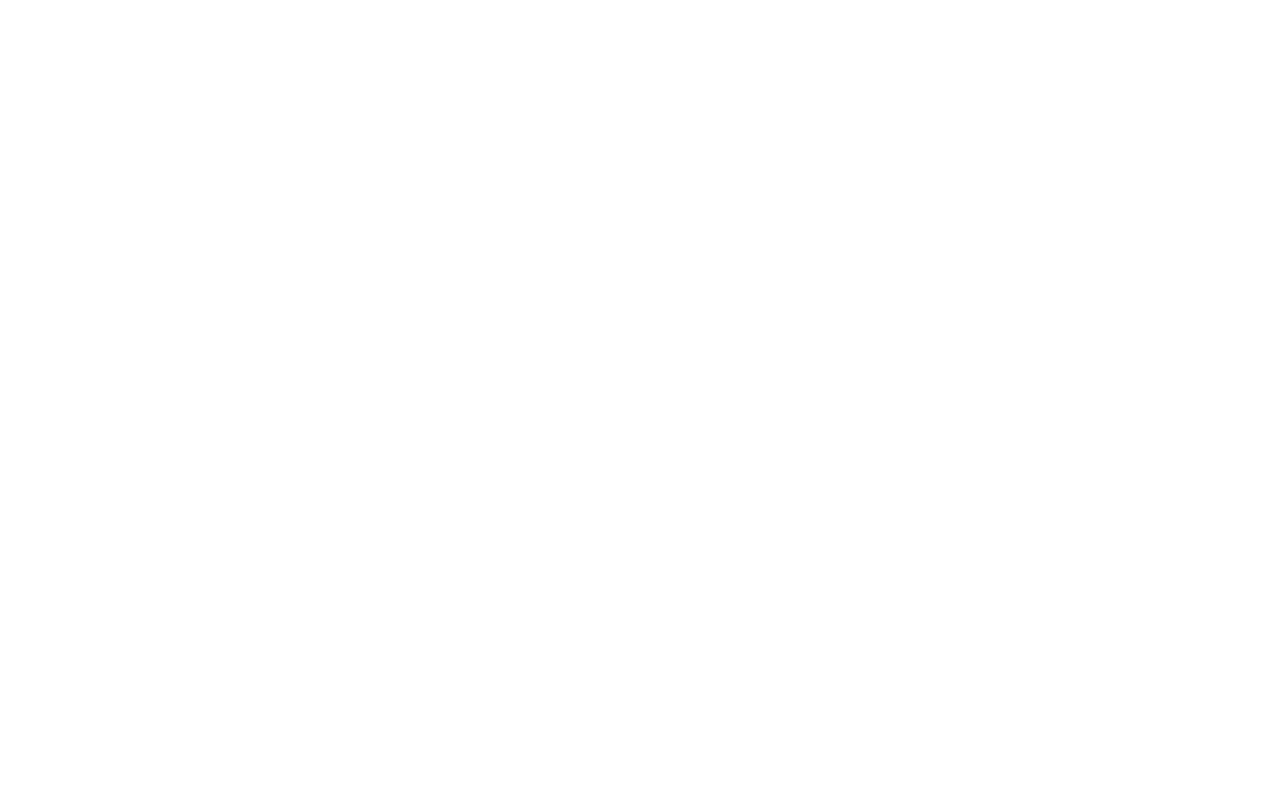
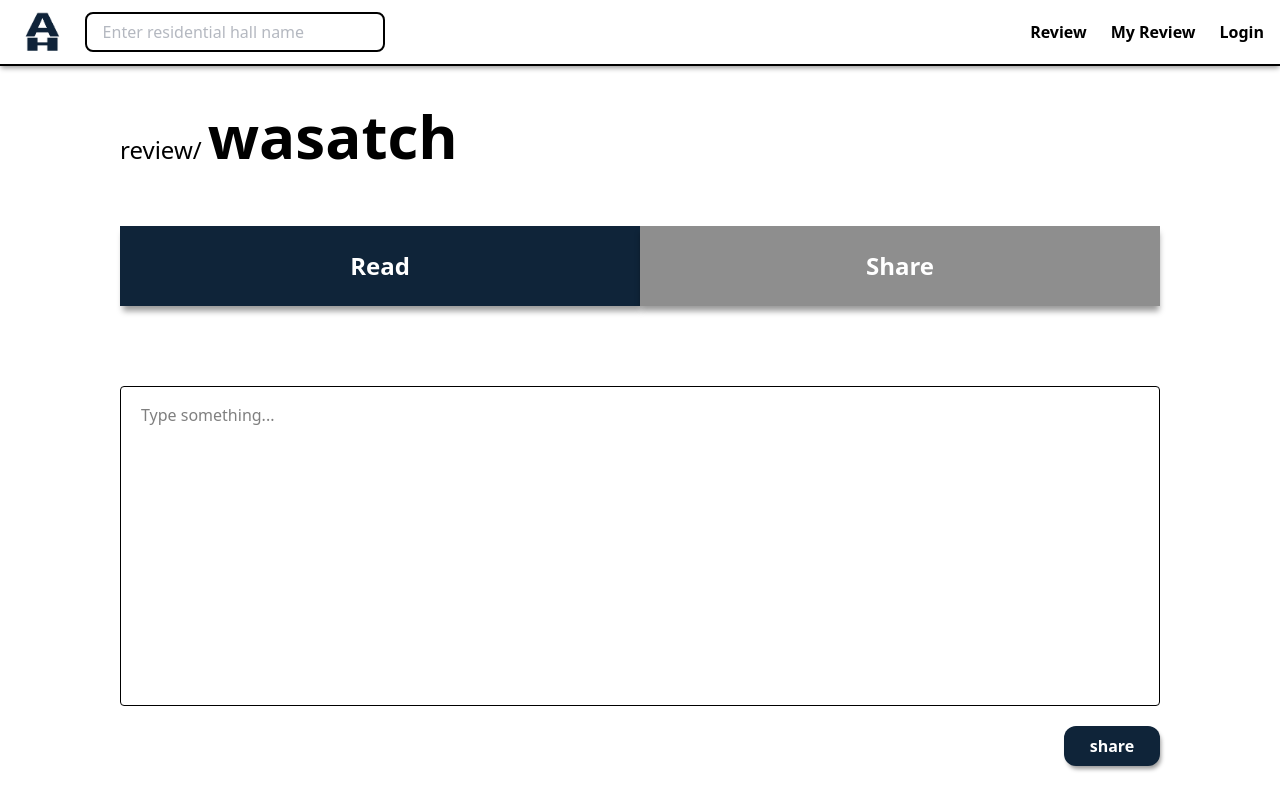
Before and after one commit to 6bb6md6issc/residential-hall-review, a React (Vite) app: page /share in a window 1280 px wide. Before the commit this address had no page. Shown: the top 800 px of the page. Built offline with nearby package versions, Linux system fonts and the light colour scheme.

Commit message:
added share review page

```diff
--- a/src/App.jsx
+++ b/src/App.jsx
@@ -1,15 +1,44 @@
 import './App.css'
 import Layout from './layout/Layout'
-import ReviewList from './component/ReviewList';
+import HallReviewPage from './pages/HallReviewPage';
 import { Route, Routes } from 'react-router-dom';
 import HomePage from './pages/HomePage'
+import ShareReviewPage from './pages/ShareReviewPage';
+
+const wasatchHall = {
+  hallName: "wasatch",
+  reviews: [
+    {
+      rating: 5,
+      term: "2024-2025",
+      date: "Mar 17th, 2025",
+      content:
+        "A WONDERFUL Professor. She is very good at what she does, teaches very clearly, and ACTUALLY SHOWS EXAMPLES. Even though it was at 8 am, Zhang managed to teach things very clearly. Tests were very fair in my opinion, very similar to practice exam. Would take her again, I hope i get her for 6A",
+    },
+    {
+      rating: 4,
+      term: "2023-2025",
+      date: "Mar 10th, 2025",
+      content:
+        "A WONDERFUL Professor. She is very good at what she does, teaches very clearly, and ACTUALLY SHOWS EXAMPLES. Even though it was at 8 am, Zhang managed to teach things very clearly. Tests were very fair in my opinion, very similar to practice exam. Would take her again, I hope i get her for 6A",
+    },
+    {
+      rating: 3,
+      term: "2022-2023",
+      date: "Mar 16th, 2025",
+      content:
+        "A WONDERFUL Professor. She is very good at what she does, teaches very clearly, and ACTUALLY SHOWS EXAMPLES. Even though it was at 8 am, Zhang managed to teach things very clearly. Tests were very fair in my opinion, very similar to practice exam. Would take her again, I hope i get her for 6A",
+    },
+  ]};
+
 function App() {
 
   return (
     <Routes>
       <Route path="/" element={<Layout />}>
         <Route index element={<HomePage />} />
-        <Route path="review" element={<ReviewList/>}/>
+        <Route path="review" element={<HallReviewPage hall={wasatchHall}/>}/>
+        <Route path="share" element={<ShareReviewPage hall={wasatchHall}/>}/>
       </Route>
     </Routes>
   )
--- a/src/component/NavBar.jsx
+++ b/src/component/NavBar.jsx
@@ -11,7 +11,10 @@
   };
 
   return (
-    <div className='border-b-2 border-black'>
+    <div
+      className='border-b-2 border-black'
+      style={{boxShadow: '0 3px 5px -1px rgba(0, 0, 0, 0.4)'}}
+    >
       <div className="flex flex-col md:flex-row md:items-center md:justify-between px-4 py-2 space-y-4 md:space-y-0">
 
       {/* Left: Logo + Input (always side by side) */}
--- a/src/component/ReviewList.jsx
+++ /dev/null
@@ -1,44 +0,0 @@
-import React from 'react'
-import Review from './Review'
-
-const ReviewList = () => {
-  const reviews = [
-    {
-      rating: 5,
-      term: "2024-2025",
-      date: "Mar 17th, 2025",
-      content:
-        "A WONDERFUL Professor. She is very good at what she does, teaches very clearly, and ACTUALLY SHOWS EXAMPLES. Even though it was at 8 am, Zhang managed to teach things very clearly. Tests were very fair in my opinion, very similar to practice exam. Would take her again, I hope i get her for 6A",
-    },
-    {
-      rating: 4,
-      term: "2023-2025",
-      date: "Mar 10th, 2025",
-      content:
-        "A WONDERFUL Professor. She is very good at what she does, teaches very clearly, and ACTUALLY SHOWS EXAMPLES. Even though it was at 8 am, Zhang managed to teach things very clearly. Tests were very fair in my opinion, very similar to practice exam. Would take her again, I hope i get her for 6A",
-    },
-    {
-      rating: 3,
-      term: "2022-2023",
-      date: "Mar 16th, 2025",
-      content:
-        "A WONDERFUL Professor. She is very good at what she does, teaches very clearly, and ACTUALLY SHOWS EXAMPLES. Even though it was at 8 am, Zhang managed to teach things very clearly. Tests were very fair in my opinion, very similar to practice exam. Would take her again, I hope i get her for 6A",
-    },
-  ];
-
-  return (
-    <div className='mt-5'>
-      {reviews.map((review, i) => (
-        <Review
-          key={i}
-          rating={review.rating}
-          term={review.term}
-          date={review.date}
-          content={review.content}
-        />
-      ))}
-    </div>
-  );
-};
-
-export default ReviewList;
--- a/src/component/HomePageCard.jsx
+++ b/src/component/home/HomePageCard.jsx
@@ -1,6 +1,6 @@
 import React from 'react'
-import leftCard from "../assets/share_image.png"
-import rightCard from "../assets/find_residential_hall.png"
+import leftCard from "../../assets/share_image.png"
+import rightCard from "../../assets/find_residential_hall.png"
 
 const HomePageCard = () => {
   return (
--- /dev/null
+++ b/src/component/review/ReviewHeader.jsx
@@ -0,0 +1,39 @@
+import React from 'react'
+import { Link } from 'react-router-dom';
+
+const ReviewHeader = ({hallName}) => {
+  return (
+    <>
+      <h1
+        className='pl-10 md:pl-30 p-10 md:w-1/2 text-6xl font-bold'
+      >
+        <span className='text-2xl font-normal pr-1.5'>review/</span>
+        {hallName}
+      </h1>
+      <div
+        className='flex pl-10 pr-10 md:pl-20 md:pr-20 lg:pl-30 lg:pr-30 mt-5 mb-20'
+      >
+        <Link
+          className='w-1/2 h-16 sm:h-20 flex items-center justify-center text-white text-2xl font-bold'
+          style={{ backgroundColor: '#0F2439',
+            boxShadow: '2px 6px 6px -1px rgba(0, 0, 0, 0.4)'
+          }}
+        >
+          Read
+        </Link>
+
+        <Link
+          className='w-1/2 h-16 sm:h-20 flex items-center justify-center text-white text-2xl font-bold'
+          style={{
+            backgroundColor: '#8e8e8e',
+            boxShadow: '0 6px 6px -1px rgba(0, 0, 0, 0.4)'
+          }}
+        >
+          Share
+        </Link>
+      </div>
+    </>
+  )
+}
+
+export default ReviewHeader
--- /dev/null
+++ b/src/component/review/ReviewList.jsx
@@ -0,0 +1,20 @@
+import React from 'react'
+import Review from './Review'
+
+const ReviewList = ({reviews}) => {
+  return (
+    <div className='mt-5'>
+      {reviews.map((review, i) => (
+        <Review
+          key={i}
+          rating={review.rating}
+          term={review.term}
+          date={review.date}
+          content={review.content}
+        />
+      ))}
+    </div>
+  );
+};
+
+export default ReviewList;
--- /dev/null
+++ b/src/pages/HallReviewPage.jsx
@@ -0,0 +1,16 @@
+import React from 'react'
+import ReviewList from '../component/review/ReviewList'
+import ReviewHeader from '../component/review/ReviewHeader';
+import { Link } from 'react-router-dom';
+
+const HallReviewPage = ({ hall }) => {
+
+  return (
+    <div>
+      <ReviewHeader hallName={hall.hallName}/>
+      <ReviewList reviews={hall.reviews}/>
+    </div>
+  )
+}
+
+export default HallReviewPage
--- a/src/pages/HomePage.jsx
+++ b/src/pages/HomePage.jsx
@@ -1,7 +1,7 @@
 import React from 'react'
-import Hero from '../component/Hero'
-import HouseCard from '../component/HouseCard'
-import HomePageCard from '../component/HomePageCard'
+import Hero from '../component/home/Hero'
+import HouseCard from '../component/home/HouseCard'
+import HomePageCard from '../component/home/HomePageCard'
 
 const HomePage = () => {
   return (
--- /dev/null
+++ b/src/pages/ShareReviewPage.jsx
@@ -0,0 +1,28 @@
+import React from 'react'
+import ReviewHeader from '../component/review/ReviewHeader'
+
+const ShareReviewPage = ({ hall }) => {
+  return (
+    <div>
+      <ReviewHeader hallName={hall.hallName}/>
+      <div className='px-10 md:px-20 lg:px-30 mt-20 flex flex-col'>
+        <textarea
+          className="w-full h-80 border rounded focus:outline-none px-5 py-5 leading-none resize-none mb-5"
+          type="text"
+          placeholder="Type something..."
+        />
+        <div className='flex justify-end'>
+          <button
+            className='w-24 h-10 justify-left rounded-xl font-bold text-white'
+            style={{
+              backgroundColor: '#0F2439',
+              boxShadow: '2px 4px 4px -1px rgba(0, 0, 0, 0.4)'
+            }}
+          >share</button>
+        </div>
+      </div>
+    </div>
+  )
+}
+
+export default ShareReviewPage
```
Also changed, not shown: src/component/home/Hero.jsx (renamed from src/component/Hero.jsx), src/component/home/HouseCard.jsx (renamed from src/component/HouseCard.jsx), src/component/review/Review.jsx (renamed from src/component/Review.jsx). Lines whose indentation alone changed are shown as unchanged.
